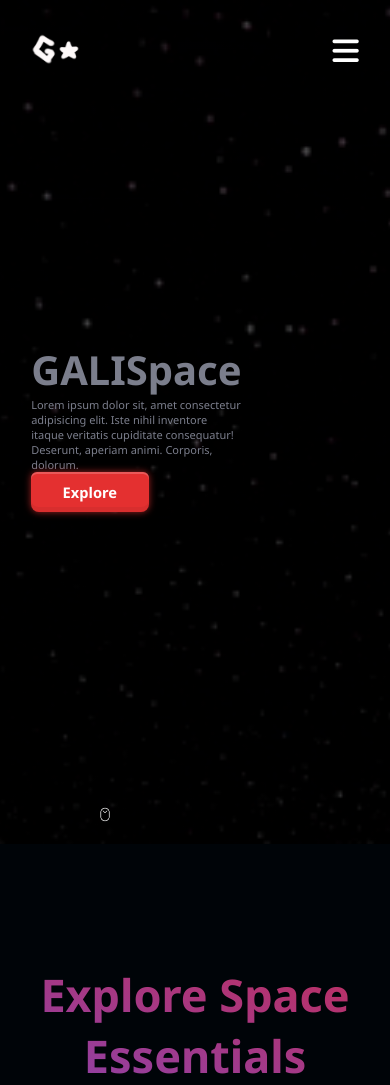
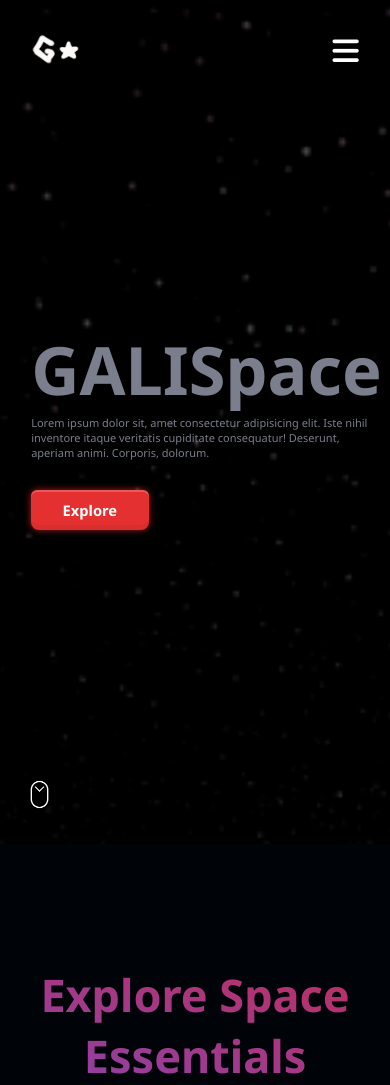
Before and after one commit to kyb3rcipher/GALISpace, a PHP site: page / in a window 390 px wide. Shown: the top 1085 px of the page. Run offline with PHP 8.4, Linux system fonts and the light colour scheme.

Commit message:
Make responsive section home.main and video-ad

```diff
--- a/css/home.css
+++ b/css/home.css
@@ -22,14 +22,33 @@ section.main .col {
     flex-basis: 50%;
 }
 
+@media (max-width: 515px)  {
+    section.main h1 {
+        font-size: 5em;
+    }
+}
+@media (max-width: 385px)  {
+    section.main h1 {
+        font-size: 3em;
+    }
+}
+
+section.main p {
+    margin-bottom: 30px;
+}
+
 #scroll-down-icon {
     width: 5%;
     position: absolute;
-    bottom: 0;
-    left: 0;
-    margin-bottom: 20px;
-    margin-left: 95px;
-    z-index: 998;
+    bottom: 20px;
+    left: 50px;
+}
+@media (max-width: 858px) {
+    #scroll-down-icon {
+        width: 10%;
+        bottom: 30px;
+        left: 20px;
+    }
 }
 
 section.highlights {
@@ -219,9 +238,17 @@ section.video-ad .container-video {
     section.video-ad .container-video {
         display: inline;
     }
+
+    .video-container {
+        margin-right: 0;
+    }
+
+    video {
+        margin-top: 30px;
+    }
 }
 
 video {
-    width: 100%;
+    width: 95%;
     height: auto;
 }
--- a/index.html
+++ b/index.html
@@ -43,7 +43,7 @@
     <section class="main">
         <div class="row">
             <div class="col">
-                <h1 style="font-size: 3em;">GALISpace</h1>
+                <h1>GALISpace</h1>
                 <p>
                     Lorem ipsum dolor sit, amet consectetur adipisicing elit.
                     Iste nihil inventore itaque veritatis cupiditate consequatur! Deserunt, aperiam animi. Corporis,
@@ -202,7 +202,7 @@
             </div>
 
             <div class="video-container">
-                <video src="videos/ad-highlight.mp4" type="video/mp4" width="320" height="240" loop autoplay muted></video>
+                <video src="videos/ad-highlight.mp4" type="video/mp4" loop autoplay muted></video>
             </div>
         </div>
     </section>
```
